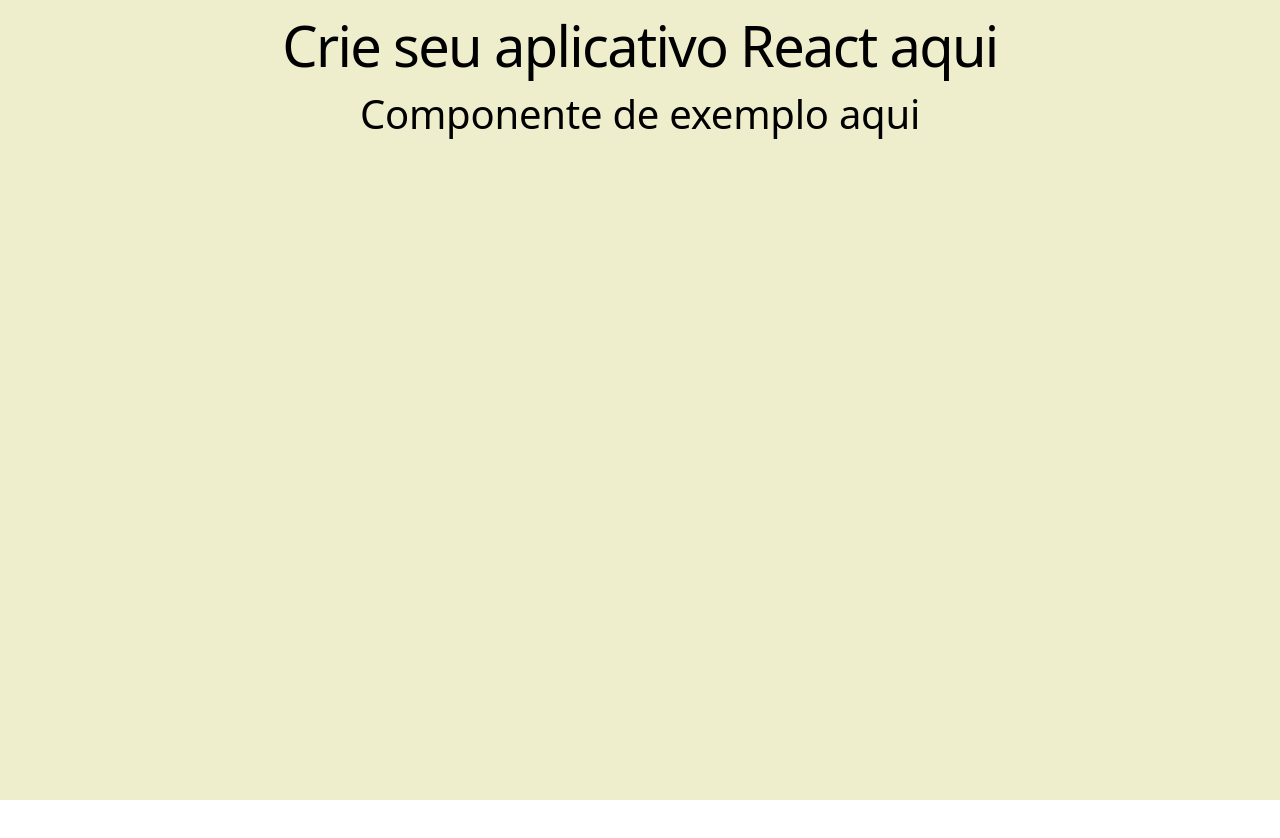
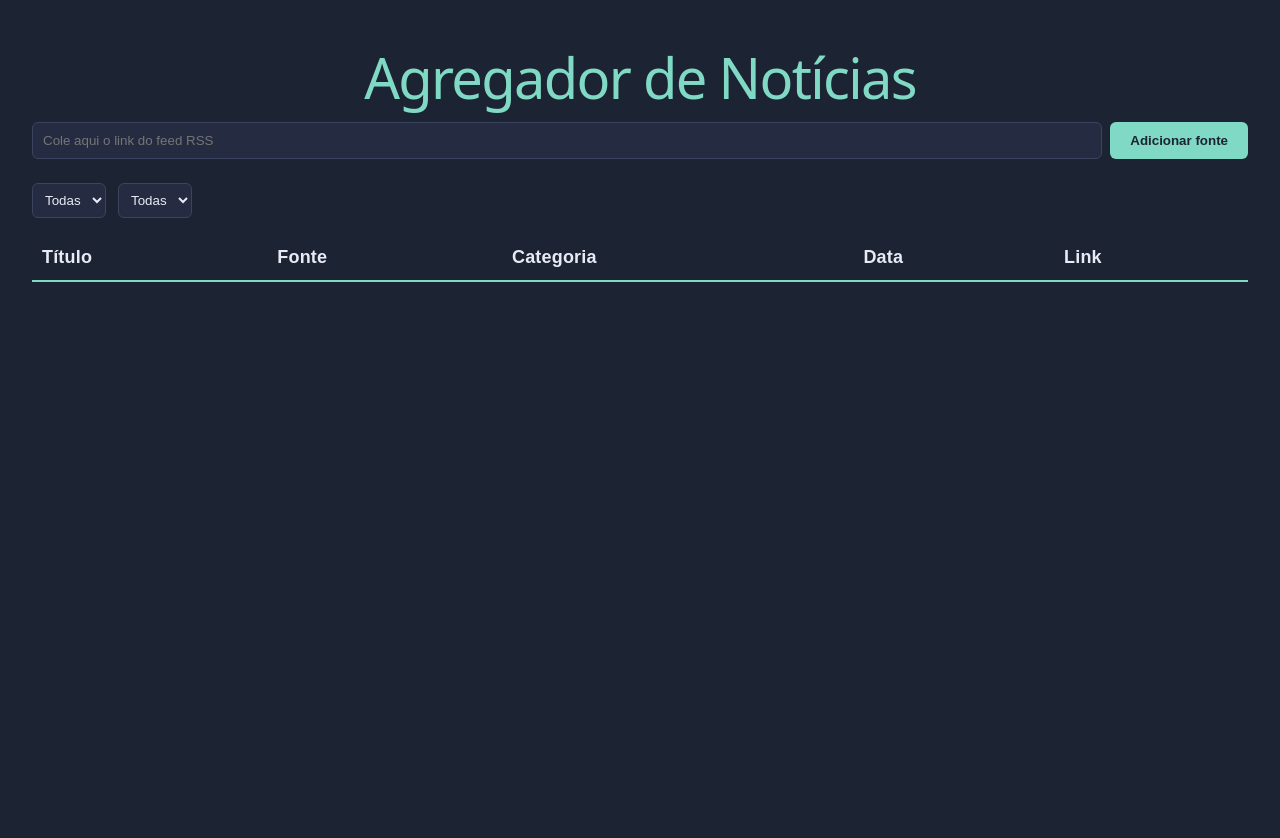
Before and after one commit to VicCAlq/2c-t2-n2, a React (Vite) app: page / in a window 1280 px wide. Shown: the top 838 px of the page. Before the commit the page ends 800 px from the top, so only its background shows below. Built offline with nearby package versions, Linux system fonts and the light colour scheme.

Commit message:
asdsqdfc

```diff
--- a/src/App.jsx
+++ b/src/App.jsx
@@ -1,22 +1,150 @@
-import Exemplo from "./components/Exemplo";
+import { useAgregador } from "./components/useAgregador";
 
 const styles = {
   container: {
+    minHeight: "100vh",
+    backgroundColor: "#1c2333",
+    color: "#e8ebf5",
+    padding: "32px",
+    fontFamily: "sans-serif",
+  },
+  titulo: {
+    color: "#7fd9c4",
+  },
+  form: {
+    display: "flex",
+    gap: "8px",
+    margin: "24px 0",
+  },
+  input: {
     flex: 1,
-    backgroundColor: "#eec",
-    alignItems: 'center',
-    justifyContent: 'center',
+    padding: "10px",
+    borderRadius: "6px",
+    border: "1px solid #3a4460",
+    backgroundColor: "#252c42",
+    color: "#e8ebf5",
   },
-  title: {
-    color: "#101015"
-  }
+  botao: {
+    padding: "10px 20px",
+    borderRadius: "6px",
+    border: "none",
+    backgroundColor: "#7fd9c4",
+    color: "#1c2333",
+    fontWeight: "bold",
+    cursor: "pointer",
+  },
+  erro: {
+    color: "#ff8080",
+  },
+  filtros: {
+    display: "flex",
+    gap: "12px",
+    margin: "16px 0",
+  },
+  select: {
+    padding: "8px",
+    borderRadius: "6px",
+    border: "1px solid #3a4460",
+    backgroundColor: "#252c42",
+    color: "#e8ebf5",
+  },
+  tabela: {
+    width: "100%",
+    borderCollapse: "collapse",
+    textAlign: "left",
+  },
+  th: {
+    padding: "10px",
+    borderBottom: "2px solid #7fd9c4",
+  },
+  td: {
+    padding: "10px",
+    borderBottom: "1px solid #2f3750",
+  },
+  link: {
+    color: "#7fd9c4",
+  },
 };
 
 export default function App() {
+  const {
+    endereco,
+    setEndereco,
+    carregando,
+    erro,
+    categorias,
+    fontes,
+    filtroCategoria,
+    setFiltroCategoria,
+    filtroFonte,
+    setFiltroFonte,
+    noticiasFiltradas,
+    adicionarFonteHandler,
+  } = useAgregador();
+
   return (
     <div style={styles.container}>
-      <h1>Crie seu aplicativo React aqui</h1>
-      <Exemplo>Componente de exemplo aqui</Exemplo>
+      <h1 style={styles.titulo}>Agregador de Notícias</h1>
+
+      <form style={styles.form} onSubmit={adicionarFonteHandler}>
+        <input
+          style={styles.input}
+          type="text"
+          value={endereco}
+          onChange={(e) => setEndereco(e.target.value)}
+          placeholder="Cole aqui o link do feed RSS"
+        />
+        <button style={styles.botao} type="submit" disabled={carregando}>
+          {carregando ? "Carregando..." : "Adicionar fonte"}
+        </button>
+      </form>
+
+      {erro && <p style={styles.erro}>{erro}</p>}
+
+      <div style={styles.filtros}>
+        <select style={styles.select} value={filtroCategoria} onChange={(e) => setFiltroCategoria(e.target.value)}>
+          {categorias.map((categoria) => (
+            <option key={categoria} value={categoria}>
+              {categoria}
+            </option>
+          ))}
+        </select>
+
+        <select style={styles.select} value={filtroFonte} onChange={(e) => setFiltroFonte(e.target.value)}>
+          {fontes.map((nome) => (
+            <option key={nome} value={nome}>
+              {nome}
+            </option>
+          ))}
+        </select>
+      </div>
+
+      <table style={styles.tabela}>
+        <thead>
+          <tr>
+            <th style={styles.th}>Título</th>
+            <th style={styles.th}>Fonte</th>
+            <th style={styles.th}>Categoria</th>
+            <th style={styles.th}>Data</th>
+            <th style={styles.th}>Link</th>
+          </tr>
+        </thead>
+        <tbody>
+          {noticiasFiltradas.map((noticia) => (
+            <tr key={noticia.id}>
+              <td style={styles.td}>{noticia.nome}</td>
+              <td style={styles.td}>{noticia.fonte}</td>
+              <td style={styles.td}>{noticia.categoria}</td>
+              <td style={styles.td}>{new Date(noticia.dataDePublicacao).toLocaleDateString()}</td>
+              <td style={styles.td}>
+                <a style={styles.link} href={noticia.endereco} target="_blank" rel="noreferrer">
+                  Ler
+                </a>
+              </td>
+            </tr>
+          ))}
+        </tbody>
+      </table>
     </div>
   );
 }
--- a/src/components/leitorRSS.jsx
+++ b/src/components/leitorRSS.jsx
@@ -31,7 +31,7 @@
 
   const parseErro = doc.querySelector('parsererror');
   if (parseErro) {
-    throw new Erro('XML inválido: não foi possível parsear o feed.');
+    throw new Error('XML inválido: não foi possível parsear o feed.');
   }
 
   const formatoAtom = doc.documentElement.nodeName === 'feed';
@@ -88,8 +88,8 @@
   }
 
   return {
-    titulo: title || 'Sem título',
-    descricao: description || '',
+    titulo: titulo || 'Sem título',
+    descricao: descricao || '',
     link: link || '',
     noticias: noticias.slice(0, 50),
   };
--- /dev/null
+++ b/src/components/useAgregador.jsx
@@ -0,0 +1,84 @@
+import { useState, useEffect } from "react";
+import { adicionarFonte, listarFontes, adicionarNoticia, listarNoticias } from "./database";
+import { baixarFeedRSS } from "./leitorRSS";
+
+export function useAgregador() {
+  const [noticias, setNoticias] = useState([]);
+  const [endereco, setEndereco] = useState("");
+  const [carregando, setCarregando] = useState(false);
+  const [erro, setErro] = useState("");
+  const [filtroCategoria, setFiltroCategoria] = useState("Todas");
+  const [filtroFonte, setFiltroFonte] = useState("Todas");
+
+  useEffect(() => {
+    carregarNoticias();
+  }, []);
+
+  async function carregarNoticias() {
+    const lista = await listarNoticias();
+    setNoticias(lista);
+  }
+
+  async function adicionarFonteHandler(e) {
+    e.preventDefault();
+    if (!endereco) return;
+
+    setCarregando(true);
+    setErro("");
+
+    try {
+      const feed = await baixarFeedRSS(endereco);
+
+      const fonte = {
+        nome: feed.titulo,
+        endereco: endereco,
+        descricao: feed.descricao,
+        categoria: feed.noticias[0]?.categorias[0] || "Geral",
+      };
+
+      await adicionarFonte(fonte);
+
+      for (const item of feed.noticias) {
+        await adicionarNoticia({
+          nome: item.titulo,
+          endereco: item.link,
+          descricao: item.descricao,
+          dataDePublicacao: item.dataPublicacao,
+          categoria: item.categorias[0] || "Geral",
+          fonte: fonte.nome,
+        });
+      }
+
+      setEndereco("");
+      await carregarNoticias();
+    } catch (err) {
+      setErro("Não foi possível carregar essa fonte de notícias.");
+    }
+
+    setCarregando(false);
+  }
+
+  const categorias = ["Todas", ...new Set(noticias.map((n) => n.categoria))];
+  const fontes = ["Todas", ...new Set(noticias.map((n) => n.fonte))];
+
+  const noticiasFiltradas = noticias.filter((n) => {
+    const categoriaOk = filtroCategoria === "Todas" || n.categoria === filtroCategoria;
+    const fonteOk = filtroFonte === "Todas" || n.fonte === filtroFonte;
+    return categoriaOk && fonteOk;
+  });
+
+  return {
+    endereco,
+    setEndereco,
+    carregando,
+    erro,
+    categorias,
+    fontes,
+    filtroCategoria,
+    setFiltroCategoria,
+    filtroFonte,
+    setFiltroFonte,
+    noticiasFiltradas,
+    adicionarFonteHandler,
+  };
+}
```
Also changed, not shown: 1 other file (tests, documents, lock files or other folders).
